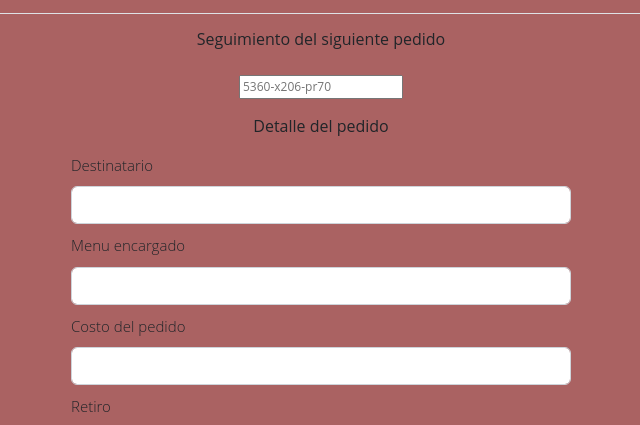
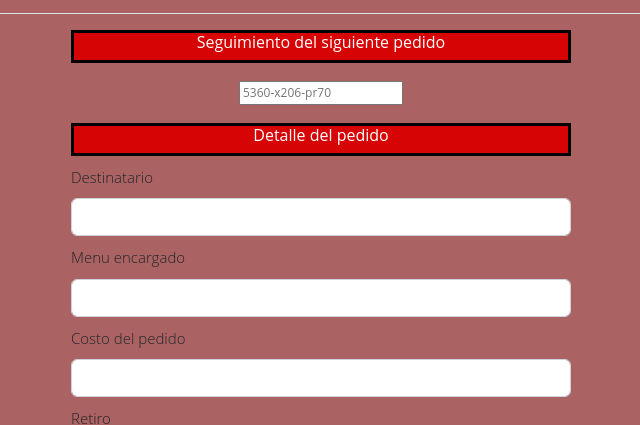
Before and after one commit to AfroVin/Alimentos-Santiago, a plain HTML site: page detalle.html in a window 1280 px wide. Shown: the part 352-777 px from the top of the page, without its empty margins (319-959 px from the left). Drawn offline with nearby package versions, Linux system fonts and the light colour scheme.

Commit message:
Add files via upload

```diff
--- a/css/registro.css
+++ b/css/registro.css
@@ -11,7 +11,7 @@ header{
 }
 footer{
     font-size: 15px;
-
+    margin-top: 20px;
 }
 .container2{
     width: 800px;
@@ -24,6 +24,8 @@ footer{
 	width: 500px;
 	/* height:400px; */
     display: inline-block;
+    /* border-style: solid; */
+    /* border-color: red; */
 }
 .img{
     width: 300px;
@@ -57,6 +59,7 @@ footer{
     margin-top: 60px;
     margin-left: 60px;
     margin-bottom: 60px;
+    margin-right: 60px;
     /* border: 5px black solid; */
 }
 .datos{
@@ -96,3 +99,12 @@ footer{
     height: 30px;
 
 }
+.id_detalle{
+    border-style: solid;
+    border-color: black;
+    background-color: rgb(214, 4, 4);
+    color: white;
+    width: 500px;
+    margin: 0px;
+
+}
```
